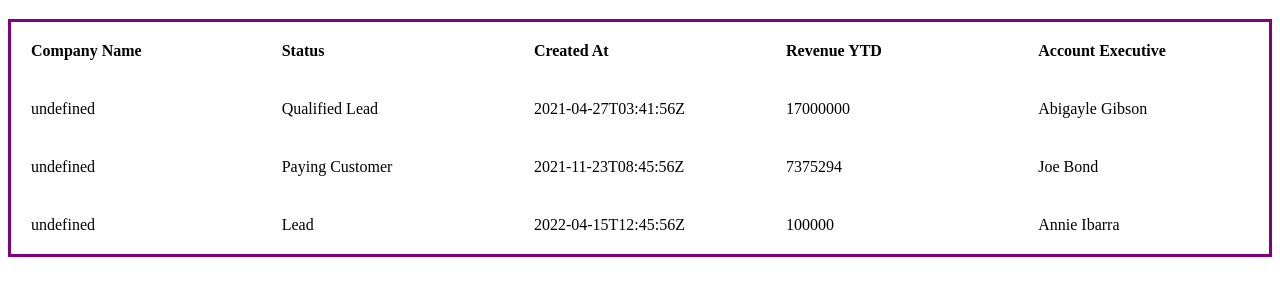
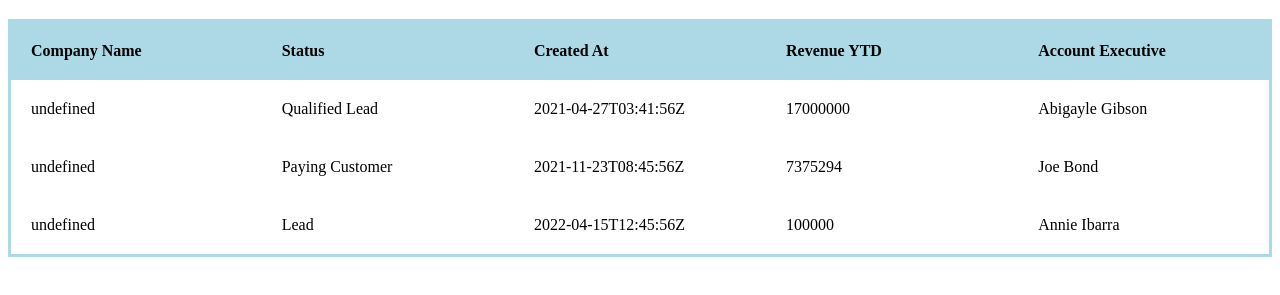
Before and after one commit to developer-job-simulation/javascript-crm, a website built with webpack: page index.html in a window 1280 px wide. Shown: the part 61-356 px from the top of the page. Built offline with nearby package versions, Linux system fonts and the light colour scheme; data requests are answered from the project's data file.

Commit message:
changes table header & border to lightblue

```diff
--- a/styles.css
+++ b/styles.css
@@ -16,8 +16,13 @@ table {
     By default, when you set borders on table elements, they will look pretty ugly.
      */
     border-collapse: collapse;
-    border: 3px solid purple;
+    border: 3px solid lightblue;
 }
+
+table tr:first-of-type {
+    background-color: lightblue;
+}
+
 
 thead th:nth-child(1) {
     width: 30%;
```
Also changed, not shown: 1 other file.
